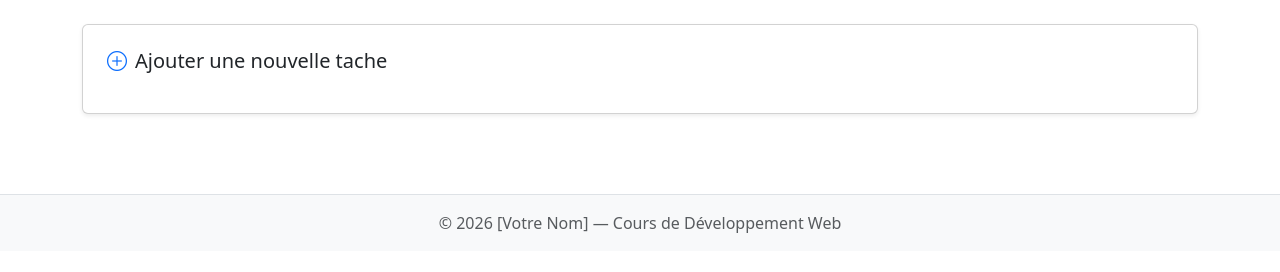
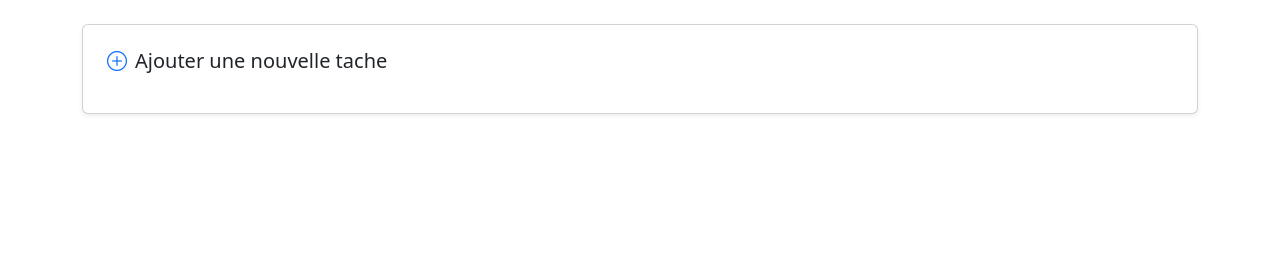
Before and after one commit to manarfareh/dev_web, a plain HTML site: page index.html in a window 1280 px wide. Drawn offline with nearby package versions, Linux system fonts and the light colour scheme; files that its build step writes are made by us from their sources.

Commit message:
Remove footer section from index.html
Removed footer section from the HTML file.

```diff
--- a/index.html
+++ b/index.html
@@ -55,12 +55,6 @@
       </div>
     </div>
 
-    <!-- ==================== PIED DE PAGE ==================== -->
-    <footer class="text-center py-3 mt-5 bg-light border-top">
-      <p class="text-muted mb-0">
-        &copy; 2026 [Votre Nom] &mdash; Cours de Développement Web
-      </p>
-    </footer>
 
     <!-- Bootstrap JS CDN -->
     <script src="https://cdn.jsdelivr.net/npm/bootstrap@5.3.0/dist/js/bootstrap.bundle.min.js"></script>
```
